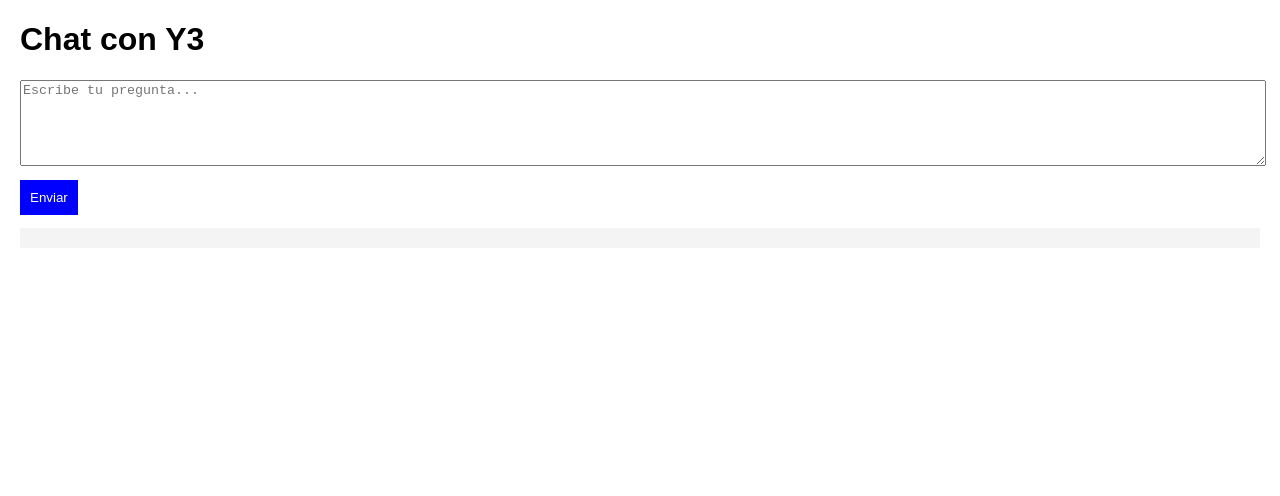
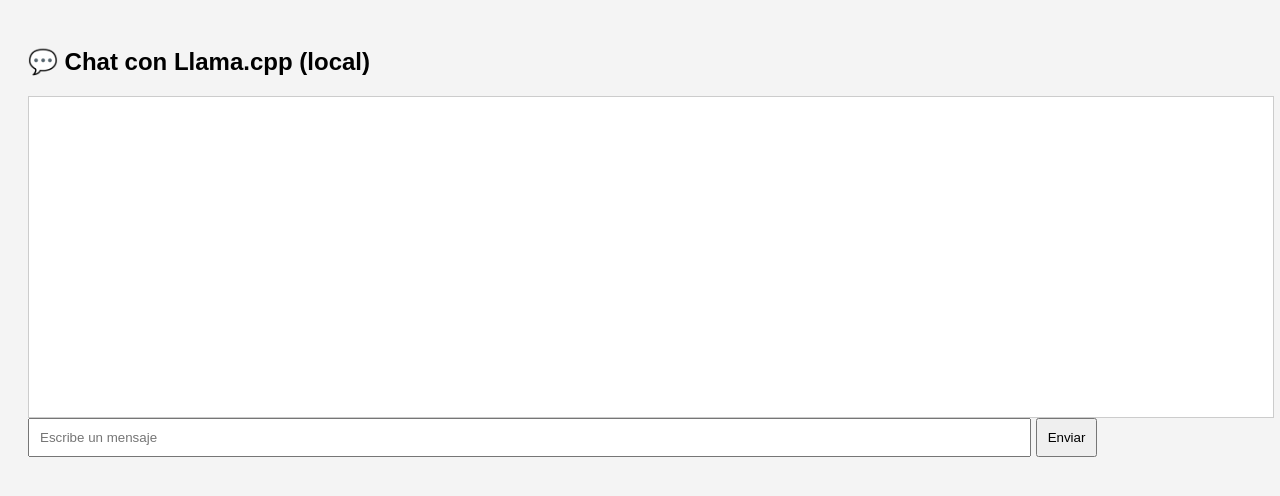
Before and after one commit to huamanflor19-code/Y3, a plain HTML site: page index.html in a window 1280 px wide. Drawn offline with Linux system fonts and the light colour scheme.

Commit message:
Update index.html

```diff
--- a/index.html
+++ b/index.html
@@ -2,15 +2,42 @@
 <html lang="es">
 <head>
   <meta charset="UTF-8">
-  <title>Mi Web con Y3</title>
-  <link rel="stylesheet" href="style.css">
+  <title>Chat con Llama.cpp</title>
+  <style>
+    body { font-family: Arial, sans-serif; background: #f4f4f4; padding: 20px; }
+    #chat { width: 100%; height: 300px; border: 1px solid #ccc; padding: 10px; overflow-y: auto; background: #fff; }
+    #msg { width: 80%; padding: 10px; }
+    button { padding: 10px; }
+    .yo { color: blue; margin: 5px 0; }
+    .bot { color: green; margin: 5px 0; }
+  </style>
 </head>
 <body>
-  <h1>Chat con Y3</h1>
-  <textarea id="prompt" placeholder="Escribe tu pregunta..."></textarea>
-  <button id="enviar">Enviar</button>
-  <pre id="respuesta"></pre>
+  <h2>💬 Chat con Llama.cpp (local)</h2>
+  <div id="chat"></div>
+  <input id="msg" type="text" placeholder="Escribe un mensaje">
+  <button onclick="send()">Enviar</button>
 
-  <script type="module" src="script.js"></script>
+  <script>
+    async function send() {
+      const msg = document.getElementById("msg").value;
+      if (!msg) return;
+
+      const chat = document.getElementById("chat");
+      chat.innerHTML += `<div class="yo"><b>Tú:</b> ${msg}</div>`;
+
+      // enviar al servidor local
+      const res = await fetch("http://localhost:8080/completion", {
+        method: "POST",
+        headers: { "Content-Type": "application/json" },
+        body: JSON.stringify({ prompt: msg, n_predict: 50 })
+      });
+
+      const data = await res.json();
+      chat.innerHTML += `<div class="bot"><b>Llama:</b> ${data.content}</div>`;
+      document.getElementById("msg").value = "";
+      chat.scrollTop = chat.scrollHeight;
+    }
+  </script>
 </body>
 </html>
```
